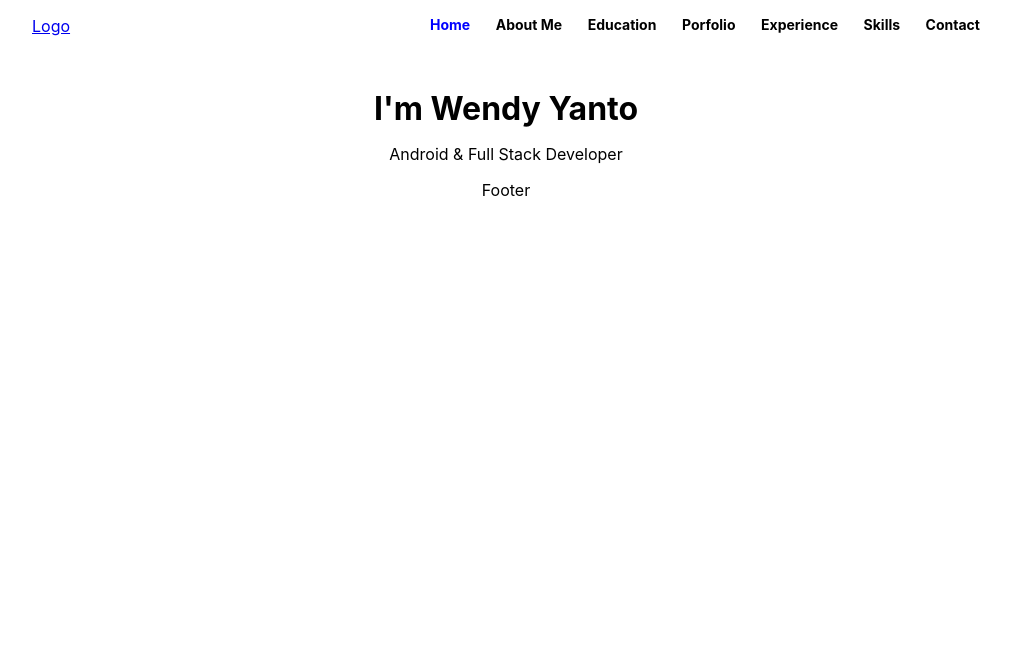
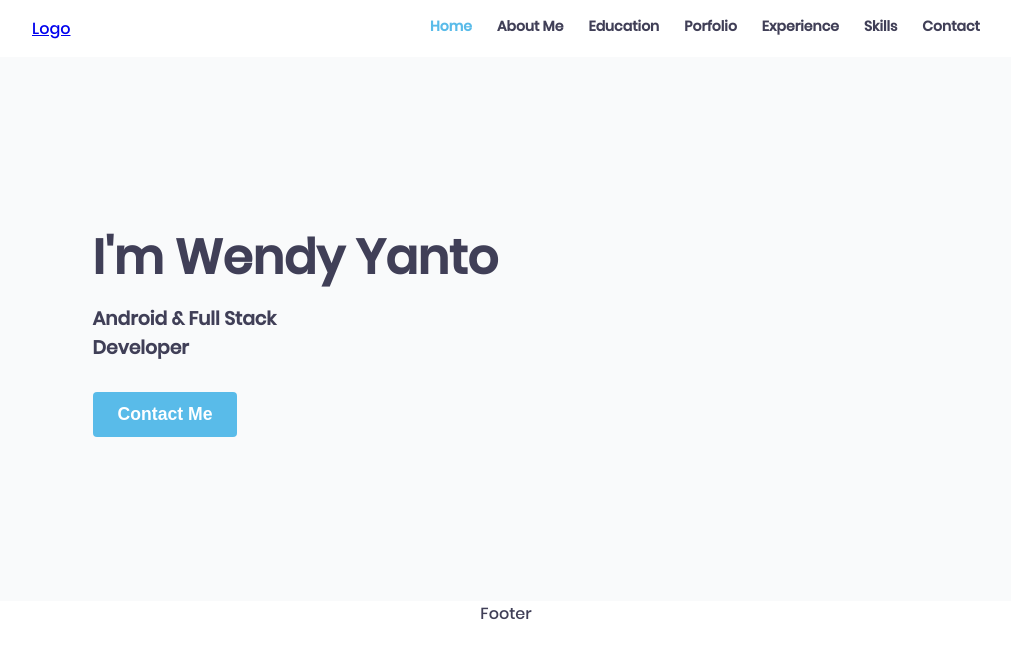
Before and after one commit to WendyYanto/react-personal-website, a React (Create React App) app: page / in a window 1280 px wide. Shown: the top 658 px of the page, without its empty margins (134-1145 px from the left). Built offline with nearby package versions, Linux system fonts and the light colour scheme.

Commit message:
[feature] setup homepage

```diff
--- a/src/App.css
+++ /dev/null
@@ -1,7 +0,0 @@
-.App {
-  text-align: center;
-}
-
-.section {
-  padding: 16px;
-}
--- a/src/App.js
+++ b/src/App.js
@@ -2,7 +2,7 @@ import React from 'react'
 import Navbar from 'components/navbar'
 import Footer from 'components/footer'
 import Home from 'components/home'
-import './App.css'
+import './App.scss'
 
 const App = () => {
   return (
--- /dev/null
+++ b/src/App.scss
@@ -0,0 +1,16 @@
+@import 'assets/scss/_variables.scss';
+
+@font-face {
+  font-family: 'Poppins';
+  src: url('assets/font/poppins.ttf');
+}
+
+.App {
+  text-align: center;
+  color: $text-primary-color;
+  font-family: 'Poppins';
+}
+
+.section {
+  padding: 16px;
+}
--- /dev/null
+++ b/src/assets/scss/_variables.scss
@@ -0,0 +1,4 @@
+$primary-color: #59BBE9;
+$secondary-color: #D7F3FF;
+$text-secondary-color: #F9FAFB;
+$text-primary-color: #403F57;
--- /dev/null
+++ b/src/components/commons/button/index.js
@@ -0,0 +1,18 @@
+import React from "react";
+import "./index.scss";
+import PropTypes from "prop-types";
+
+const Button = ({ onClick, text }) => {
+  return (
+    <button className='button' onClick={onClick}>
+      { text }
+    </button>
+  );
+};
+
+Button.propTypes = {
+  text: PropTypes.string.isRequired,
+  onClick: PropTypes.func.isRequired,
+};
+
+export default Button;
--- /dev/null
+++ b/src/components/commons/button/index.scss
@@ -0,0 +1,13 @@
+@import 'assets/scss/_variables';
+
+.button {
+  color: #FFF;
+  padding: 12px 25px;
+  background-color: $primary-color;
+  outline: none;
+  border: none;
+  border-radius: 4px;
+  cursor: pointer;
+  font-weight: bold;
+  font-size: 1.1rem;
+}
--- a/src/components/home/index.css
+++ /dev/null
@@ -1,3 +0,0 @@
-h1, p {
-  margin-bottom: 0;
-}
--- a/src/components/home/index.js
+++ b/src/components/home/index.js
@@ -1,16 +1,30 @@
-import React from 'react'
-import config from 'config'
-import './index.css'
+import React from "react";
+import config from "config";
+import Button from "components/commons/button";
+import { withRouter } from "react-router-dom";
 
-const USERNAME = config.username
+import "./index.scss";
 
-const Home = () => {
+const USERNAME = config.username;
+const ROLE = config.role;
+
+const Home = ({ history }) => {
+  const goToContact = () => {
+    history.push({
+      search: `section=contact`,
+    });
+  };
+
   return (
     <div className='section home'>
-      <h1>I&apos;m {USERNAME}</h1>
-      <p>Android & Full Stack Developer</p>
+      <div className='description'>
+        <h1>I'm {USERNAME}</h1>
+        <h3>{ROLE}</h3>
+        <Button text='Contact Me' onClick={goToContact} />
+      </div>
+      <div className='image' />
     </div>
-  )
-}
+  );
+};
 
-export default Home
+export default withRouter(Home);
--- /dev/null
+++ b/src/components/home/index.scss
@@ -0,0 +1,25 @@
+@import 'assets/scss/_variables';
+
+h1, h3 {
+  margin: 0;
+}
+
+.home {
+  background-color: $text-secondary-color;
+  height: 40vw;
+  display: flex;
+  align-items: center;
+  justify-content: space-around;
+  .description {
+    text-align: left;
+    h1 {
+      font-size: 3rem;
+      margin-bottom: 10px;
+      font-weight: bolder;
+    }
+    h3 {
+      margin-bottom: 30px;
+      white-space: pre-line;
+    }
+  }
+}
--- a/src/components/navbar/index.js
+++ b/src/components/navbar/index.js
@@ -14,7 +14,7 @@ const Navbar = () => {
   return (
     <div className='navbar'>
       <div className='navbar__title'>
-        <Link to="/">Logo</Link>
+        <Link to='/'>Logo</Link>
       </div>
       <ul className='navbar__items'>{renderItems()}</ul>
     </div>
--- a/src/components/navbar/navbar-item/index.scss
+++ b/src/components/navbar/navbar-item/index.scss
@@ -1,5 +1,7 @@
+@import 'assets/scss/_variables.scss';
+
 .active {
-  color: blue;
+  color: $primary-color;
 }
 
 li {
--- a/src/config/index.js
+++ b/src/config/index.js
@@ -1,4 +1,5 @@
 export default {
   username: 'Wendy Yanto',
+  role: 'Android & Full Stack \n Developer',
   navbar_items: ['Home', 'About Me', 'Education', 'Porfolio', 'Experience', 'Skills', 'Contact']
 }
```
Also changed, not shown: src/assets/font/poppins.ttf (added), 1 other file (tests, documents, lock files or other folders).
